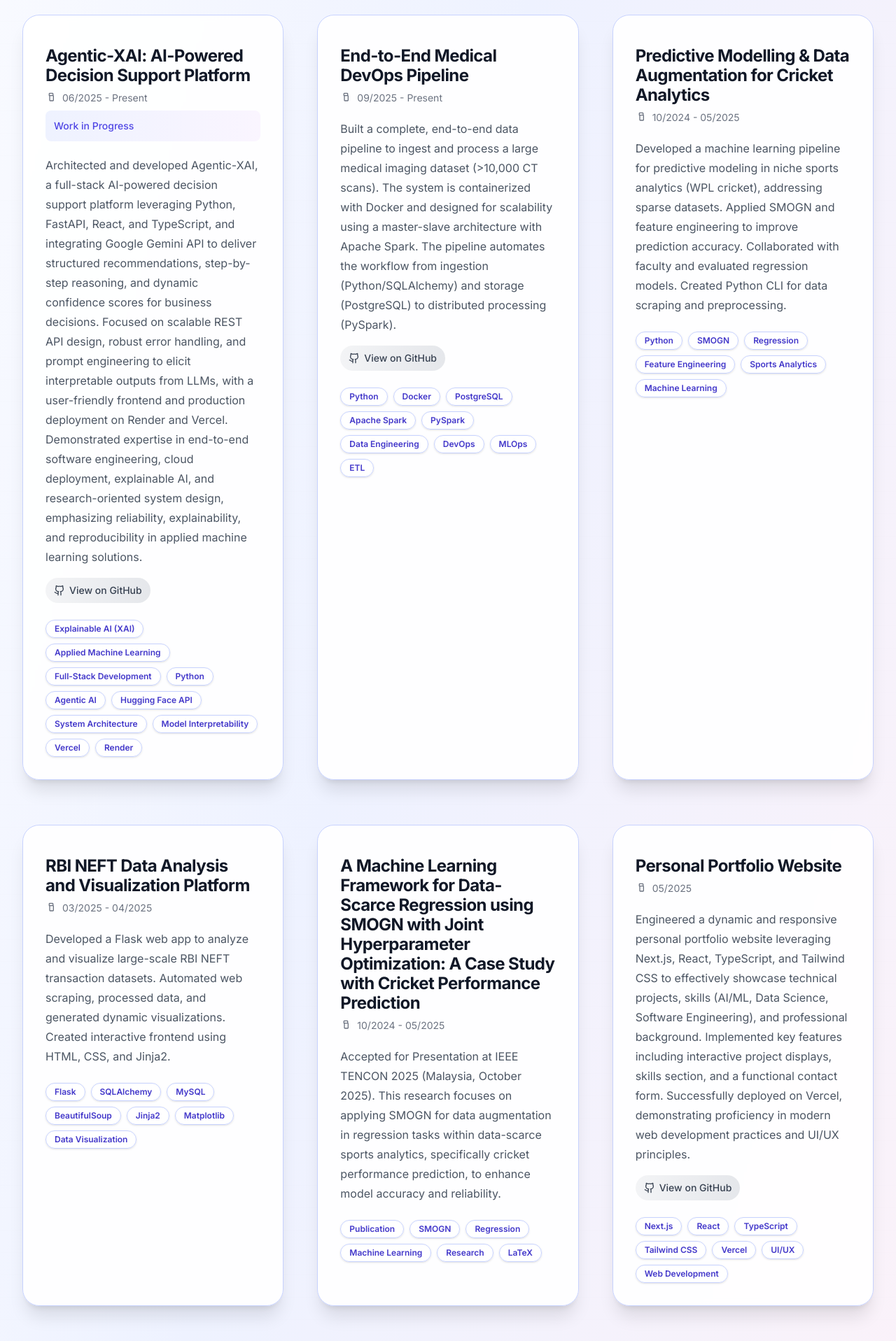
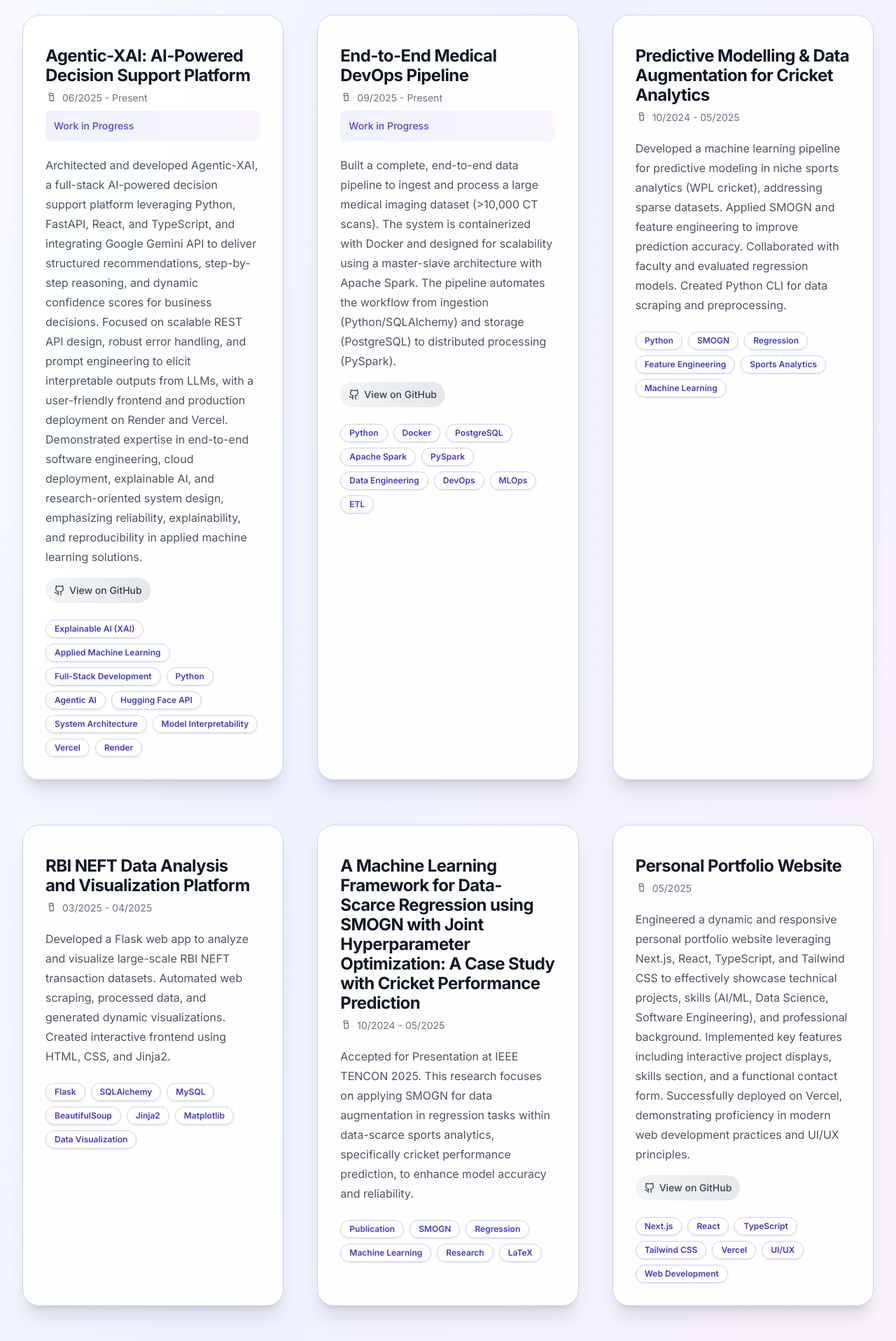
Before and after one commit to Harthik777/portfolio-website, a Next.js app: page /projects in a window 1280 px wide. Shown: the part 2090-4007 px from the top of the page at 70% size. Built offline with nearby package versions, Linux system fonts and the light colour scheme.

Commit message:
Add Work in Progress status to Medical DevOps Pipeline

```diff
--- a/src/app/projects/page.tsx
+++ b/src/app/projects/page.tsx
@@ -101,6 +101,7 @@ const projects = [
     ],
     githubLink: 'https://github.com/Harthik777/Medical-Devops-Project',
     date: '09/2025 - Present',
+    status: 'Work in Progress',
   },
   {
     title: 'Predictive Modelling & Data Augmentation for Cricket Analytics',
@@ -137,7 +138,7 @@ const projects = [
     title:
       'A Machine Learning Framework for Data-Scarce Regression using SMOGN with Joint Hyperparameter Optimization: A Case Study with Cricket Performance Prediction',
     description:
-      'Accepted for Presentation at IEEE TENCON 2025 (Malaysia, October 2025). This research focuses on applying SMOGN for data augmentation in regression tasks within data-scarce sports analytics, specifically cricket performance prediction, to enhance model accuracy and reliability.',
+      'Accepted for Presentation at IEEE TENCON 2025. This research focuses on applying SMOGN for data augmentation in regression tasks within data-scarce sports analytics, specifically cricket performance prediction, to enhance model accuracy and reliability.',
     tags: [
       'Publication',
       'SMOGN',
```
